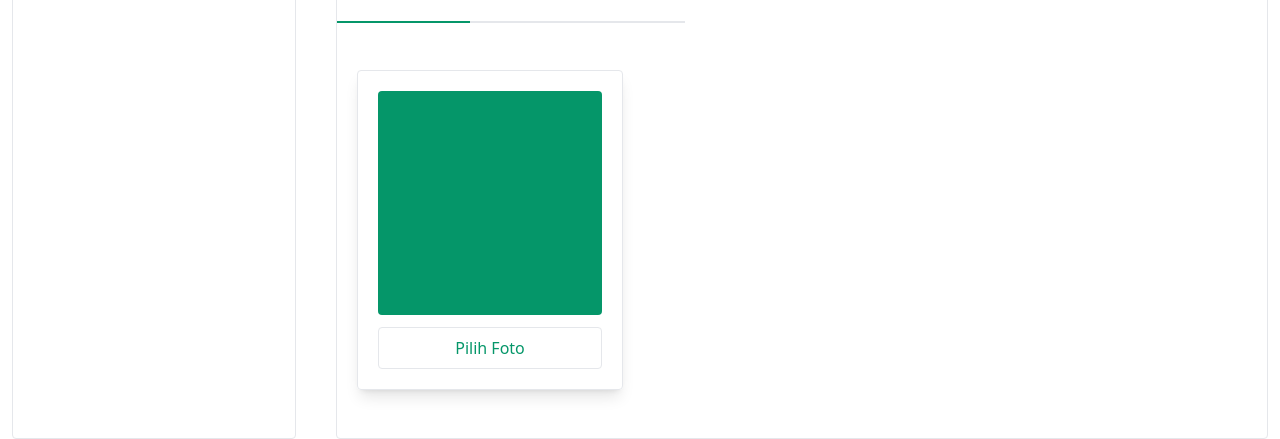
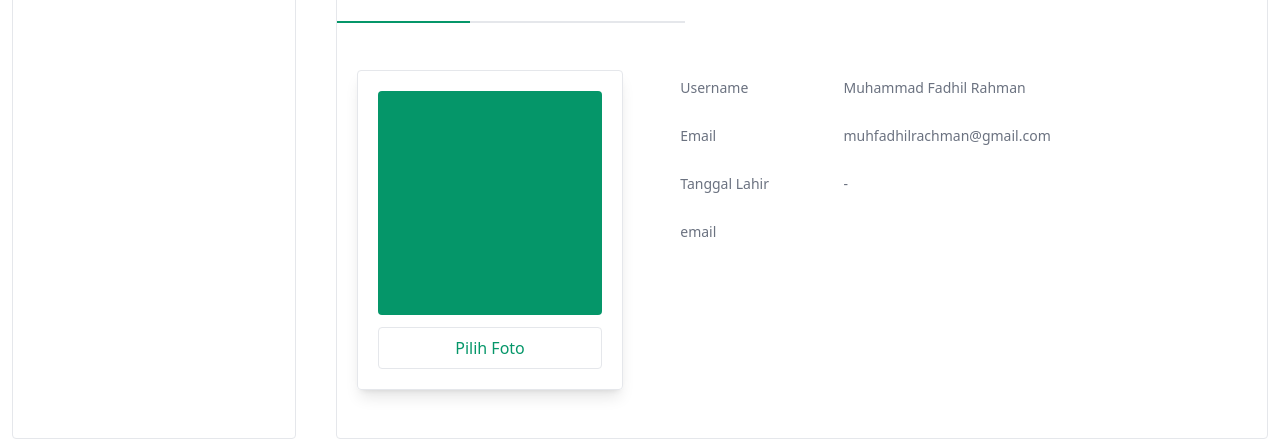
Before and after one commit to fadhilrachman/tugas_akhir_frontend, a React (Create React App) app: page /profile in a window 1280 px wide. Shown: the part 386-825 px from the top of the page. Built offline with nearby package versions, Linux system fonts and the light colour scheme; no server answers.

Commit message:
add biodata

```diff
--- a/src/pages/profile/profileComponents/Biodata.jsx
+++ b/src/pages/profile/profileComponents/Biodata.jsx
@@ -2,14 +2,27 @@ import React from "react";
 
 const Biodata = () => {
   return (
-    <div>
+    <div className="flex">
       <div className=" border shadow-lg p-5 rounded w-min">
         <div className="h-56 w-56 bg-emerald-600 rounded"></div>
         <button className="text-emerald-600 border mt-3 w-full rounded py-2">
           Pilih Foto
         </button>
       </div>
-      <div></div>
+      <div class="flex  ml-5 text-sm justify-around py-2  h-min w-2/4 ">
+        <div className="">
+          <p>Username</p>
+          <p className="mt-7">Email</p>
+          <p className="mt-7">Tanggal Lahir</p>
+          <p className="mt-7">email</p>
+        </div>
+
+        <div>
+          <p>Muhammad Fadhil Rahman</p>
+          <p className="mt-7">muhfadhilrachman@gmail.com</p>
+          <p className="mt-7">-</p>
+        </div>
+      </div>
     </div>
   );
 };
```
